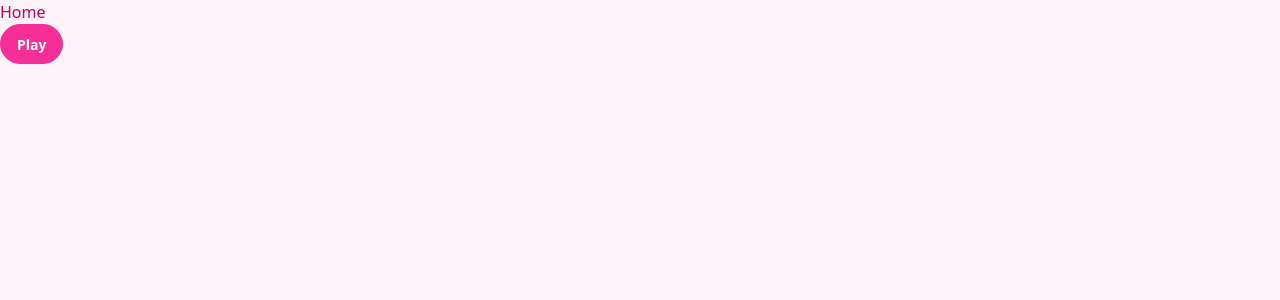
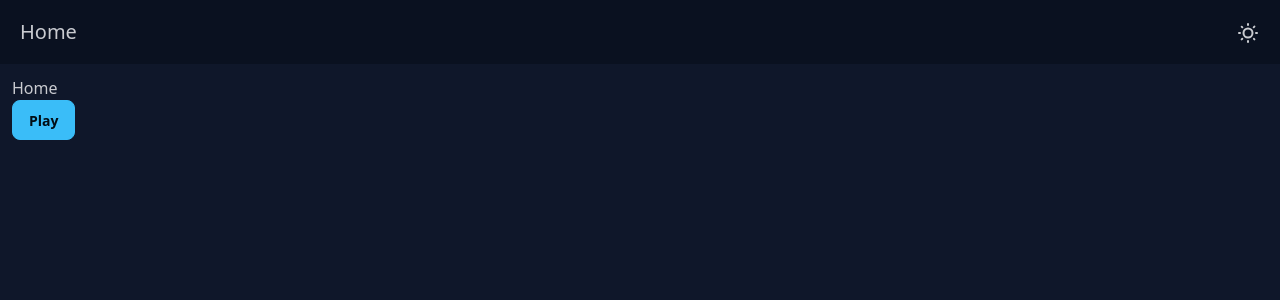
Before and after one commit to 2026-spring-adv-fe/tca-incan-gold, a React (Vite) app: page / in a window 1280 px wide. Shown: the top 300 px of the page. Built offline with nearby package versions, Linux system fonts and the light colour scheme.

Commit message:
header and themes

```diff
--- a/package.json
+++ b/package.json
@@ -11,6 +11,7 @@
   },
   "dependencies": {
     "@tailwindcss/vite": "^4.1.18",
+    "localforage": "^1.10.0",
     "react": "^19.2.0",
     "react-dom": "^19.2.0",
     "react-router": "^7.15.0",
--- /dev/null
+++ b/src/components/App.tsx
@@ -0,0 +1,34 @@
+import {BrowserRouter, Routes, Route} from "react-router";
+import {useState} from "react";
+
+import Home from "./pages/Home.tsx";
+import Setup from "./pages/Setup.tsx";
+import Play from "./pages/Play.tsx";
+
+import type {Game} from "../data/Game.ts";
+import {DEFAULT_THEME} from "./ThemeButton.tsx";
+import Header, {DEFAULT_TITLE} from "./Header.tsx";
+
+const App = () => {
+
+    const [games, setGames] = useState<Game[]>([]);
+
+    const [theme, setTheme] = useState(DEFAULT_THEME);
+    const [title, setTitle] = useState(DEFAULT_TITLE);
+
+    return (
+        <div data-theme={theme} className='min-h-screen'>
+            <BrowserRouter>
+                <Routes>
+                    <Route path="/" element={<Header theme={theme} setTheme={setTheme} title={title} />}>
+                        <Route path="/" element={<Home setTitle={setTitle}/>}/>
+                        <Route path="/setup" element={<Setup setTitle={setTitle}/>}/>
+                        <Route path="/play" element={<Play setTitle={setTitle}/>}/>
+                    </Route>
+                </Routes>
+            </BrowserRouter>
+        </div>
+    );
+}
+
+export default App;
--- /dev/null
+++ b/src/components/Header.tsx
@@ -0,0 +1,25 @@
+import {Outlet} from "react-router";
+import ThemeButton from "./ThemeButton.tsx";
+
+const DEFAULT_TITLE = "TCA Incan Gold";
+
+const Header = ({theme, setTheme, title}: { theme: string, setTheme: (newTheme: string) => void, title: string }) => {
+    return (
+        <div>
+            <div className="navbar bg-base-300 px-5">
+                <div className="flex-1">
+                    <span className="text-xl">{title}</span>
+                </div>
+                <div className="flex-none">
+                    <ThemeButton theme={theme} setTheme={setTheme}/>
+                </div>
+            </div>
+            <div className="p-3">
+                <Outlet/>
+            </div>
+        </div>
+    );
+}
+
+export default Header;
+export {DEFAULT_TITLE};
--- a/src/components/Router.tsx
+++ /dev/null
@@ -1,19 +0,0 @@
-import {BrowserRouter, Routes, Route} from "react-router";
-
-import Home from "./pages/Home.tsx";
-import Setup from "./pages/Setup.tsx";
-import Play from "./pages/Play.tsx";
-
-const Router = () => {
-  return (
-      <BrowserRouter>
-        <Routes>
-            <Route path="/" element={<Home />} />
-            <Route path="/setup" element={<Setup />} />
-            <Route path="/play" element={<Play />} />
-        </Routes>
-      </BrowserRouter>
-  )
-};
-
-export default Router;
--- /dev/null
+++ b/src/components/ThemeButton.tsx
@@ -0,0 +1,52 @@
+import {useEffect} from "react";
+import localforage from "localforage";
+
+const LIGHT_THEME: string = "pastel";
+const DARK_THEME: string = "night";
+
+const DEFAULT_THEME: string = DARK_THEME;
+const THEME_KEY = "tca_ig::theme";
+
+const ThemeButton = ({theme, setTheme}: { theme: string, setTheme: (newTheme: string) => void }) => {
+
+    useEffect((): () => void => {
+        let dontSetTheme: boolean = false;
+        (async (): Promise<void> => {
+            const theme: string = await localforage.getItem<string>(THEME_KEY) ?? DEFAULT_THEME;
+            if (!dontSetTheme) {
+                setTheme(theme);
+            }
+        })();
+        return (): void => {
+            dontSetTheme = true;
+        };
+    });
+
+    const themeChanged = async () => {
+        setTheme(await localforage.setItem<string>(THEME_KEY, theme === DEFAULT_THEME ? LIGHT_THEME : DARK_THEME))
+    };
+
+    return (
+        <label className="swap swap-rotate">
+            <input type="checkbox" className="theme-controller" checked={DEFAULT_THEME !== theme}
+                   onChange={themeChanged}/>
+            <svg
+                className="swap-off h-6 w-6 fill-current"
+                xmlns="http://www.w3.org/2000/svg"
+                viewBox="0 0 24 24">
+                <path
+                    d="M5.64,17l-.71.71a1,1,0,0,0,0,1.41,1,1,0,0,0,1.41,0l.71-.71A1,1,0,0,0,5.64,17ZM5,12a1,1,0,0,0-1-1H3a1,1,0,0,0,0,2H4A1,1,0,0,0,5,12Zm7-7a1,1,0,0,0,1-1V3a1,1,0,0,0-2,0V4A1,1,0,0,0,12,5ZM5.64,7.05a1,1,0,0,0,.7.29,1,1,0,0,0,.71-.29,1,1,0,0,0,0-1.41l-.71-.71A1,1,0,0,0,4.93,6.34Zm12,.29a1,1,0,0,0,.7-.29l.71-.71a1,1,0,1,0-1.41-1.41L17,5.64a1,1,0,0,0,0,1.41A1,1,0,0,0,17.66,7.34ZM21,11H20a1,1,0,0,0,0,2h1a1,1,0,0,0,0-2Zm-9,8a1,1,0,0,0-1,1v1a1,1,0,0,0,2,0V20A1,1,0,0,0,12,19ZM18.36,17A1,1,0,0,0,17,18.36l.71.71a1,1,0,0,0,1.41,0,1,1,0,0,0,0-1.41ZM12,6.5A5.5,5.5,0,1,0,17.5,12,5.51,5.51,0,0,0,12,6.5Zm0,9A3.5,3.5,0,1,1,15.5,12,3.5,3.5,0,0,1,12,15.5Z"/>
+            </svg>
+            <svg
+                className="swap-on h-6 w-6 fill-current"
+                xmlns="http://www.w3.org/2000/svg"
+                viewBox="0 0 24 24">
+                <path
+                    d="M21.64,13a1,1,0,0,0-1.05-.14,8.05,8.05,0,0,1-3.37.73A8.15,8.15,0,0,1,9.08,5.49a8.59,8.59,0,0,1,.25-2A1,1,0,0,0,8,2.36,10.14,10.14,0,1,0,22,14.05,1,1,0,0,0,21.64,13Zm-9.5,6.69A8.14,8.14,0,0,1,7.08,5.22v.27A10.15,10.15,0,0,0,17.22,15.63a9.79,9.79,0,0,0,2.1-.22A8.11,8.11,0,0,1,12.14,19.73Z"/>
+            </svg>
+        </label>
+    );
+};
+
+export default ThemeButton;
+export {DEFAULT_THEME, LIGHT_THEME, DARK_THEME};
--- a/src/components/pages/Home.tsx
+++ b/src/components/pages/Home.tsx
@@ -1,8 +1,13 @@
 import {useNavigate} from "react-router";
+import {useEffect} from "react";
 
-const Home = () => {
+const Home = ({setTitle}: {setTitle: (newTitle: string) => void }) => {
 
     const nav = useNavigate();
+
+    useEffect(() => {
+       setTitle("Home");
+    });
 
     return (
         <>
--- a/src/components/pages/Play.tsx
+++ b/src/components/pages/Play.tsx
@@ -1,8 +1,18 @@
+import {useEffect} from "react";
+import {useNavigate} from "react-router";
 
-const Play = () => {
+const Play = ({setTitle}: {setTitle: (newTitle: string) => void }) => {
+
+    useEffect(() => {
+        setTitle("Play");
+    });
+
+    const nav = useNavigate();
+
     return (
         <>
             <h1>Play</h1>
+            <button className="btn btn-primary" onClick={() => nav("/")}>Home</button>
         </>
     )
 }
--- a/src/components/pages/Setup.tsx
+++ b/src/components/pages/Setup.tsx
@@ -1,6 +1,12 @@
 import {useNavigate} from "react-router";
+import {useEffect} from "react";
 
-const Setup = () => {
+const Setup = ({setTitle}: {setTitle: (newTitle: string) => void }) => {
+
+    useEffect(() => {
+        setTitle("Setup Game");
+    });
+
 
     const nav = useNavigate();
 
--- a/src/main.css
+++ b/src/main.css
@@ -1,4 +1,4 @@
 @import "tailwindcss";
 @plugin "daisyui" {
-    themes: valentine --default, night --prefersdark
+    themes: pastel --default, night --prefersdark
 }
--- a/src/main.tsx
+++ b/src/main.tsx
@@ -1,12 +1,12 @@
 import {StrictMode} from 'react';
 import {createRoot} from 'react-dom/client';
 
-import Router from "./components/Router.tsx";
+import App from "./components/App.tsx";
 
-import './main.css';
+import "./main.css";
 
 createRoot(document.getElementById('root')!).render(
     <StrictMode>
-        <Router/>
+        <App />
     </StrictMode>,
 );
```
Also changed, not shown: 1 other file (tests, documents, lock files or other folders).
